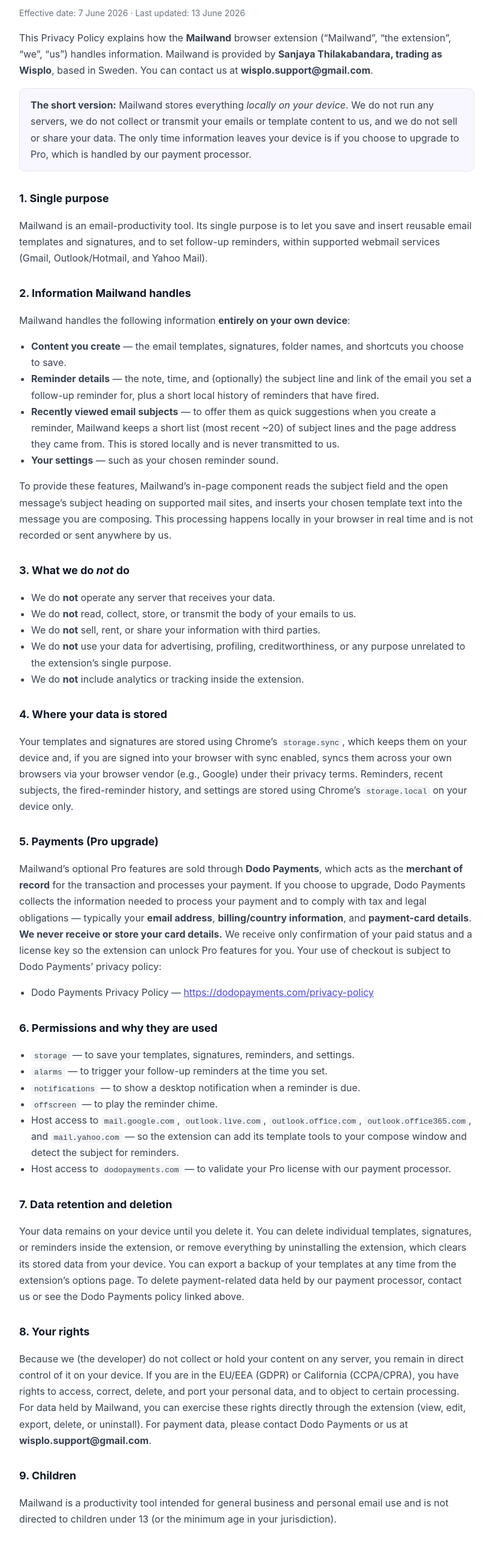
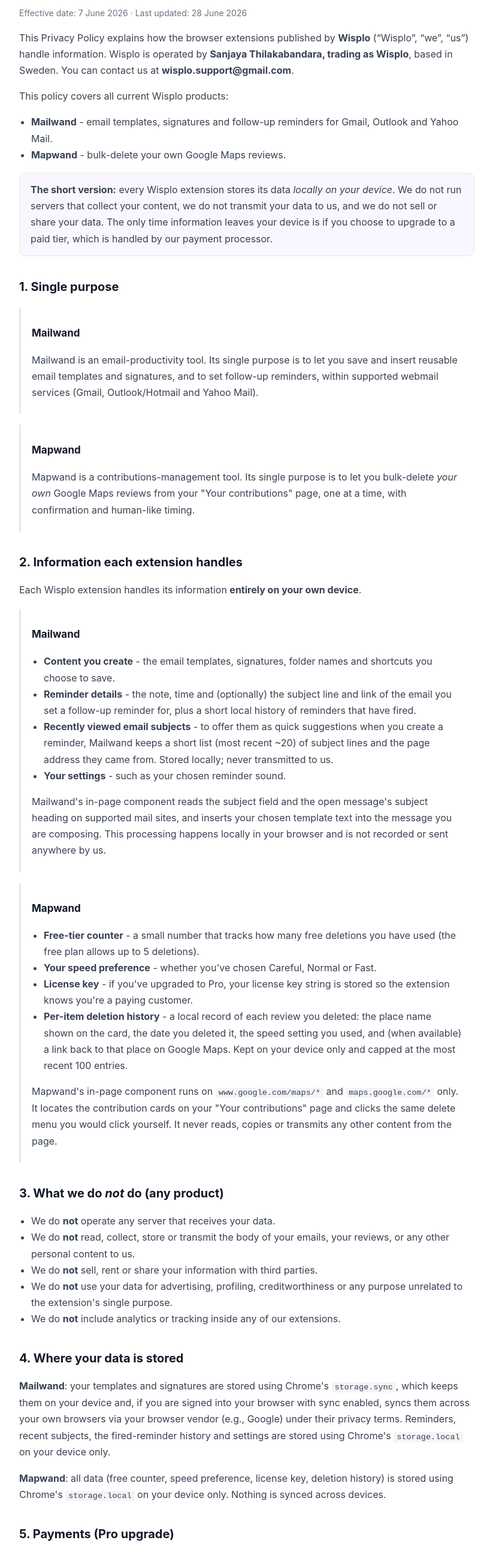
Before and after one commit to wisplo/wisplo.github.io, a plain HTML site: page privacy-policy.html in a window 1280 px wide. Shown: the part 162-2744 px from the top of the page at 60% size, without its empty margins (228-1051 px from the left). Drawn offline with Linux system fonts and the light colour scheme.

Commit message:
Changing the privacy policies to adopt to the whole business

```diff
--- a/privacy-policy.html
+++ b/privacy-policy.html
@@ -3,137 +3,205 @@
 <head>
 <meta charset="utf-8" />
 <meta name="viewport" content="width=device-width, initial-scale=1" />
-<title>Mailwand — Privacy Policy</title>
+<title>Wisplo - Privacy Policy</title>
 <style>
   body { max-width: 760px; margin: 0 auto; padding: 0 22px 60px; font-family: -apple-system, "Segoe UI", Roboto, Arial, sans-serif; color: #374151; line-height: 1.7; }
   .top{display:flex;align-items:center;gap:10px;padding:22px 0;border-bottom:1px solid #e5e7eb;margin-bottom:30px;font-weight:800;color:#111827;font-size:18px;}
   .top a{color:#111827;text-decoration:none;display:flex;align-items:center;gap:10px;}
   h1 { font-size: 28px; color:#111827; }
-  h2 { font-size: 18px; margin-top: 30px; color:#111827; }
-  code { background: #f3f4f6; padding: 1px 5px; border-radius: 4px; }
+  h2 { font-size: 20px; margin-top: 34px; color:#111827; }
+  h3 { font-size: 17px; margin-top: 22px; color:#111827; }
+  code { background: #f3f4f6; padding: 1px 5px; border-radius: 4px; font-size: 13.5px; }
   .meta { color: #6b7280; font-size: 14px; }
   a { color: #4f46e5; }
   ul{padding-left:20px;}
   .box { background: #f8f7ff; border: 1px solid #e5e7eb; border-radius: 10px; padding: 14px 18px; }
   .back{display:inline-block;margin-top:36px;font-size:14px;}
+  .product-block { border-left: 3px solid #e5e7eb; padding: 6px 18px; margin: 18px 0; }
 </style>
 </head>
 <body>
-<div class="top"><a href="mailwand.html"><svg viewBox="0 0 24 24" width="22" height="22" fill="none" stroke="#6366f1" stroke-width="2" stroke-linecap="round" stroke-linejoin="round"><rect x="3" y="5" width="18" height="14" rx="2"/><path d="m3 7 9 6 9-6"/></svg>Mailwand <span style="font-weight:600;color:#6b7280;font-size:13px;">by Wisplo</span></a></div>
+<div class="top"><a href="index.html"><svg viewBox="0 0 24 24" width="22" height="22" fill="none" stroke="#4f46e5" stroke-width="2" stroke-linecap="round" stroke-linejoin="round"><path d="M12 3v18"/><path d="M5 8l7-5 7 5"/><path d="M5 8v8l7 5 7-5V8"/></svg>Wisplo</a></div>
 
 <h1>Privacy Policy</h1>
-<p class="meta">Effective date: 7 June 2026 · Last updated: 13 June 2026</p>
+<p class="meta">Effective date: 7 June 2026 · Last updated: 28 June 2026</p>
 
-<p>This Privacy Policy explains how the <strong>Mailwand</strong> browser extension
-(“Mailwand”, “the extension”, “we”, “us”) handles information. Mailwand is provided
-by <strong>Sanjaya Thilakabandara, trading as Wisplo</strong>, based in Sweden. You can
-contact us at <strong>wisplo.support@gmail.com</strong>.</p>
+<p>This Privacy Policy explains how the browser extensions published by <strong>Wisplo</strong>
+(“Wisplo”, “we”, “us”) handle information. Wisplo is operated by <strong>Sanjaya Thilakabandara,
+trading as Wisplo</strong>, based in Sweden. You can contact us at
+<strong>wisplo.support@gmail.com</strong>.</p>
+
+<p>This policy covers all current Wisplo products:</p>
+<ul>
+  <li><strong>Mailwand</strong> - email templates, signatures and follow-up reminders for Gmail, Outlook and Yahoo Mail.</li>
+  <li><strong>Mapwand</strong> - bulk-delete your own Google Maps reviews.</li>
+</ul>
 
 <div class="box">
-<strong>The short version:</strong> Mailwand stores everything <em>locally on your device</em>.
-We do not run any servers, we do not collect or transmit your emails or template content
-to us, and we do not sell or share your data. The only time information leaves your
-device is if you choose to upgrade to Pro, which is handled by our payment processor.
+<strong>The short version:</strong> every Wisplo extension stores its data <em>locally on your device</em>.
+We do not run servers that collect your content, we do not transmit your data to us, and we do not
+sell or share your data. The only time information leaves your device is if you choose to upgrade
+to a paid tier, which is handled by our payment processor.
 </div>
 
 <h2>1. Single purpose</h2>
+
+<div class="product-block">
+<h3>Mailwand</h3>
 <p>Mailwand is an email-productivity tool. Its single purpose is to let you save and insert
 reusable email templates and signatures, and to set follow-up reminders, within supported
-webmail services (Gmail, Outlook/Hotmail, and Yahoo Mail).</p>
+webmail services (Gmail, Outlook/Hotmail and Yahoo Mail).</p>
+</div>
 
-<h2>2. Information Mailwand handles</h2>
-<p>Mailwand handles the following information <strong>entirely on your own device</strong>:</p>
+<div class="product-block">
+<h3>Mapwand</h3>
+<p>Mapwand is a contributions-management tool. Its single purpose is to let you bulk-delete
+<em>your own</em> Google Maps reviews from your "Your contributions" page, one at a time, with
+confirmation and human-like timing.</p>
+</div>
+
+<h2>2. Information each extension handles</h2>
+
+<p>Each Wisplo extension handles its information <strong>entirely on your own device</strong>.</p>
+
+<div class="product-block">
+<h3>Mailwand</h3>
 <ul>
-  <li><strong>Content you create</strong> — the email templates, signatures, folder names,
-      and shortcuts you choose to save.</li>
-  <li><strong>Reminder details</strong> — the note, time, and (optionally) the subject line
-      and link of the email you set a follow-up reminder for, plus a short local history of
-      reminders that have fired.</li>
-  <li><strong>Recently viewed email subjects</strong> — to offer them as quick suggestions when
+  <li><strong>Content you create</strong> - the email templates, signatures, folder names and
+      shortcuts you choose to save.</li>
+  <li><strong>Reminder details</strong> - the note, time and (optionally) the subject line and
+      link of the email you set a follow-up reminder for, plus a short local history of reminders
+      that have fired.</li>
+  <li><strong>Recently viewed email subjects</strong> - to offer them as quick suggestions when
       you create a reminder, Mailwand keeps a short list (most recent ~20) of subject lines and
-      the page address they came from. This is stored locally and is never transmitted to us.</li>
-  <li><strong>Your settings</strong> — such as your chosen reminder sound.</li>
+      the page address they came from. Stored locally; never transmitted to us.</li>
+  <li><strong>Your settings</strong> - such as your chosen reminder sound.</li>
 </ul>
-<p>To provide these features, Mailwand’s in-page component reads the subject field and the open
-message’s subject heading on supported mail sites, and inserts your chosen template text into the
-message you are composing. This processing happens locally in your browser in real time and is not
-recorded or sent anywhere by us.</p>
+<p>Mailwand's in-page component reads the subject field and the open message's subject heading
+on supported mail sites, and inserts your chosen template text into the message you are composing.
+This processing happens locally in your browser and is not recorded or sent anywhere by us.</p>
+</div>
 
-<h2>3. What we do <em>not</em> do</h2>
+<div class="product-block">
+<h3>Mapwand</h3>
+<ul>
+  <li><strong>Free-tier counter</strong> - a small number that tracks how many free deletions
+      you have used (the free plan allows up to 5 deletions).</li>
+  <li><strong>Your speed preference</strong> - whether you've chosen Careful, Normal or Fast.</li>
+  <li><strong>License key</strong> - if you've upgraded to Pro, your license key string is stored
+      so the extension knows you're a paying customer.</li>
+  <li><strong>Per-item deletion history</strong> - a local record of each review you deleted: the
+      place name shown on the card, the date you deleted it, the speed setting you used, and
+      (when available) a link back to that place on Google Maps. Kept on your device only and
+      capped at the most recent 100 entries.</li>
+</ul>
+<p>Mapwand's in-page component runs on <code>www.google.com/maps/*</code> and
+<code>maps.google.com/*</code> only. It locates the contribution cards on your "Your contributions"
+page and clicks the same delete menu you would click yourself. It never reads, copies or transmits
+any other content from the page.</p>
+</div>
+
+<h2>3. What we do <em>not</em> do (any product)</h2>
 <ul>
   <li>We do <strong>not</strong> operate any server that receives your data.</li>
-  <li>We do <strong>not</strong> read, collect, store, or transmit the body of your emails to us.</li>
-  <li>We do <strong>not</strong> sell, rent, or share your information with third parties.</li>
-  <li>We do <strong>not</strong> use your data for advertising, profiling, creditworthiness, or
-      any purpose unrelated to the extension’s single purpose.</li>
-  <li>We do <strong>not</strong> include analytics or tracking inside the extension.</li>
+  <li>We do <strong>not</strong> read, collect, store or transmit the body of your emails, your
+      reviews, or any other personal content to us.</li>
+  <li>We do <strong>not</strong> sell, rent or share your information with third parties.</li>
+  <li>We do <strong>not</strong> use your data for advertising, profiling, creditworthiness or any
+      purpose unrelated to the extension's single purpose.</li>
+  <li>We do <strong>not</strong> include analytics or tracking inside any of our extensions.</li>
 </ul>
 
 <h2>4. Where your data is stored</h2>
-<p>Your templates and signatures are stored using Chrome’s <code>storage.sync</code>, which keeps
-them on your device and, if you are signed into your browser with sync enabled, syncs them across
-your own browsers via your browser vendor (e.g., Google) under their privacy terms. Reminders,
-recent subjects, the fired-reminder history, and settings are stored using Chrome’s
-<code>storage.local</code> on your device only.</p>
+<p><strong>Mailwand</strong>: your templates and signatures are stored using Chrome's
+<code>storage.sync</code>, which keeps them on your device and, if you are signed into your browser
+with sync enabled, syncs them across your own browsers via your browser vendor (e.g., Google) under
+their privacy terms. Reminders, recent subjects, the fired-reminder history and settings are stored
+using Chrome's <code>storage.local</code> on your device only.</p>
+<p><strong>Mapwand</strong>: all data (free counter, speed preference, license key, deletion
+history) is stored using Chrome's <code>storage.local</code> on your device only. Nothing is
+synced across devices.</p>
 
 <h2>5. Payments (Pro upgrade)</h2>
-<p>Mailwand’s optional Pro features are sold through <strong>Dodo Payments</strong>, which acts as
-the <strong>merchant of record</strong> for the transaction and processes your payment. If you
-choose to upgrade, Dodo Payments collects the information needed to process your payment and to
-comply with tax and legal obligations — typically your <strong>email address</strong>,
-<strong>billing/country information</strong>, and <strong>payment-card details</strong>.
+<p>Optional Pro features in our extensions are sold through <strong>Dodo Payments</strong>, which
+acts as the <strong>merchant of record</strong> for the transaction and processes your payment. If
+you choose to upgrade, Dodo Payments collects the information needed to process your payment and
+to comply with tax and legal obligations - typically your <strong>email address</strong>,
+<strong>billing/country information</strong> and <strong>payment-card details</strong>.
 <strong>We never receive or store your card details.</strong> We receive only confirmation of your
-paid status and a license key so the extension can unlock Pro features for you. Your use of checkout
-is subject to Dodo Payments’ privacy policy:</p>
+paid status and a license key so the extension can unlock Pro features for you. Your use of
+checkout is subject to Dodo Payments' privacy policy:</p>
 <ul>
-  <li>Dodo Payments Privacy Policy — <a href="https://dodopayments.com/privacy-policy">https://dodopayments.com/privacy-policy</a></li>
+  <li>Dodo Payments Privacy Policy - <a href="https://dodopayments.com/privacy-policy">https://dodopayments.com/privacy-policy</a></li>
 </ul>
 
 <h2>6. Permissions and why they are used</h2>
+
+<div class="product-block">
+<h3>Mailwand</h3>
 <ul>
-  <li><code>storage</code> — to save your templates, signatures, reminders, and settings.</li>
-  <li><code>alarms</code> — to trigger your follow-up reminders at the time you set.</li>
-  <li><code>notifications</code> — to show a desktop notification when a reminder is due.</li>
-  <li><code>offscreen</code> — to play the reminder chime.</li>
+  <li><code>storage</code> - to save your templates, signatures, reminders and settings.</li>
+  <li><code>alarms</code> - to trigger your follow-up reminders at the time you set.</li>
+  <li><code>notifications</code> - to show a desktop notification when a reminder is due.</li>
+  <li><code>offscreen</code> - to play the reminder chime.</li>
   <li>Host access to <code>mail.google.com</code>, <code>outlook.live.com</code>,
-      <code>outlook.office.com</code>, <code>outlook.office365.com</code>, and
-      <code>mail.yahoo.com</code> — so the extension can add its template tools to your compose
+      <code>outlook.office.com</code>, <code>outlook.office365.com</code> and
+      <code>mail.yahoo.com</code> - so the extension can add its template tools to your compose
       window and detect the subject for reminders.</li>
-  <li>Host access to <code>dodopayments.com</code> — to validate your Pro license with our payment
-      processor.</li>
+  <li>Host access to <code>dodopayments.com</code> - to validate your Pro license with our
+      payment processor.</li>
 </ul>
+</div>
+
+<div class="product-block">
+<h3>Mapwand</h3>
+<ul>
+  <li><code>storage</code> - to save your free-tier counter, speed preference, license key and
+      per-item deletion history.</li>
+  <li><code>scripting</code> - required by Chrome Manifest V3 for the content script that performs
+      deletions on your behalf.</li>
+  <li><code>activeTab</code> - so the extension only acts on the Google Maps tab you have open
+      when you click the popup.</li>
+  <li>Host access to <code>www.google.com/maps/*</code> and <code>maps.google.com/*</code> - so
+      the deletion content script can run on your Google Maps "Your contributions" page.</li>
+  <li>Host access to <code>live.dodopayments.com</code> and
+      <code>checkout.dodopayments.com</code> - to open the Pro checkout page and validate your
+      license key against Dodo's public licensing endpoint.</li>
+</ul>
+</div>
 
 <h2>7. Data retention and deletion</h2>
-<p>Your data remains on your device until you delete it. You can delete individual templates,
-signatures, or reminders inside the extension, or remove everything by uninstalling the extension,
-which clears its stored data from your device. You can export a backup of your templates at any time
-from the extension’s options page. To delete payment-related data held by our payment processor,
+<p>Your data remains on your device until you delete it. You can delete individual items inside
+the relevant extension's UI, or remove everything by uninstalling the extension, which clears its
+stored data from your device. Mailwand additionally lets you export a backup of your templates at
+any time from its options page. To delete payment-related data held by our payment processor,
 contact us or see the Dodo Payments policy linked above.</p>
 
 <h2>8. Your rights</h2>
 <p>Because we (the developer) do not collect or hold your content on any server, you remain in
 direct control of it on your device. If you are in the EU/EEA (GDPR) or California (CCPA/CPRA),
-you have rights to access, correct, delete, and port your personal data, and to object to certain
-processing. For data held by Mailwand, you can exercise these rights directly through the extension
-(view, edit, export, delete, or uninstall). For payment data, please contact Dodo Payments or us at
-<strong>wisplo.support@gmail.com</strong>.</p>
+you have rights to access, correct, delete and port your personal data, and to object to certain
+processing. For data held by our extensions, you can exercise these rights directly inside each
+extension (view, edit, export, delete or uninstall). For payment data, please contact Dodo Payments
+or us at <strong>wisplo.support@gmail.com</strong>.</p>
 
 <h2>9. Children</h2>
-<p>Mailwand is a productivity tool intended for general business and personal email use and is not
-directed to children under 13 (or the minimum age in your jurisdiction).</p>
+<p>Wisplo's extensions are productivity tools intended for general business and personal use and
+are not directed to children under 13 (or the minimum age in your jurisdiction).</p>
 
 <h2>10. Changes to this policy</h2>
-<p>We may update this policy from time to time. We will update the “Last updated” date above and,
-for material changes, note them in the extension’s store listing or release notes.</p>
+<p>We may update this policy from time to time. We will update the "Last updated" date above and,
+for material changes, note them in each extension's store listing or release notes.</p>
 
 <h2>11. Contact</h2>
 <p>Questions about this policy or your data: <strong>wisplo.support@gmail.com</strong>.</p>
 
 <hr />
-<p class="meta">Gmail and Google are trademarks of Google LLC. Outlook, Hotmail, and Microsoft are
-trademarks of Microsoft Corporation. Yahoo is a trademark of Yahoo Inc. Mailwand is an independent
-tool and is not affiliated with, endorsed by, or sponsored by Google, Microsoft, or Yahoo.</p>
+<p class="meta">Gmail and Google are trademarks of Google LLC. Outlook, Hotmail and Microsoft are
+trademarks of Microsoft Corporation. Yahoo is a trademark of Yahoo Inc. Wisplo's extensions
+(Mailwand, Mapwand) are independent tools and are not affiliated with, endorsed by, or sponsored
+by Google, Microsoft or Yahoo.</p>
 
-<a class="back" href="mailwand.html">← Back to Mailwand</a>
+<a class="back" href="index.html">← Back to Wisplo</a>
 </body>
 </html>
```
Also changed, not shown: index.html (+6 -29 lines), mailwand.html (+10 -10 lines), mapwand.html (+17 -23 lines), refund.html (+4 -4 lines), terms.html (+2 -2 lines).
